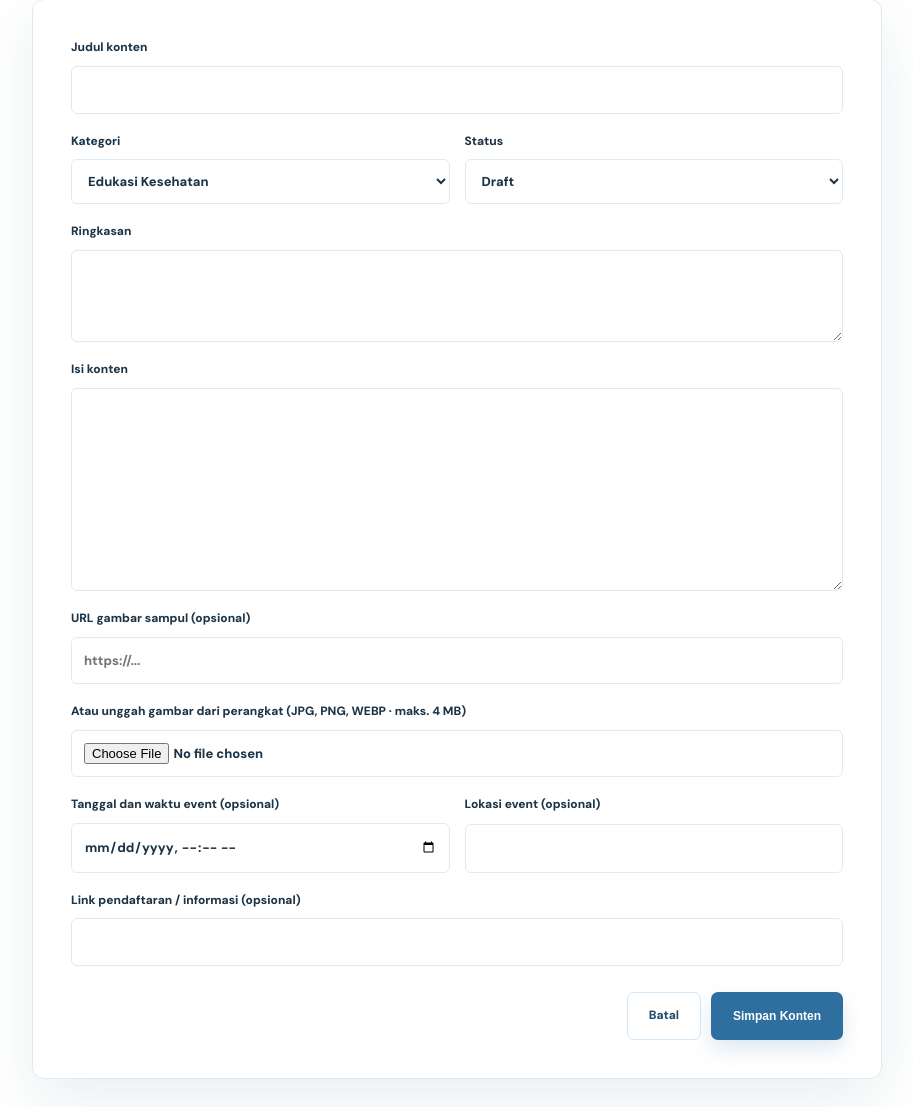
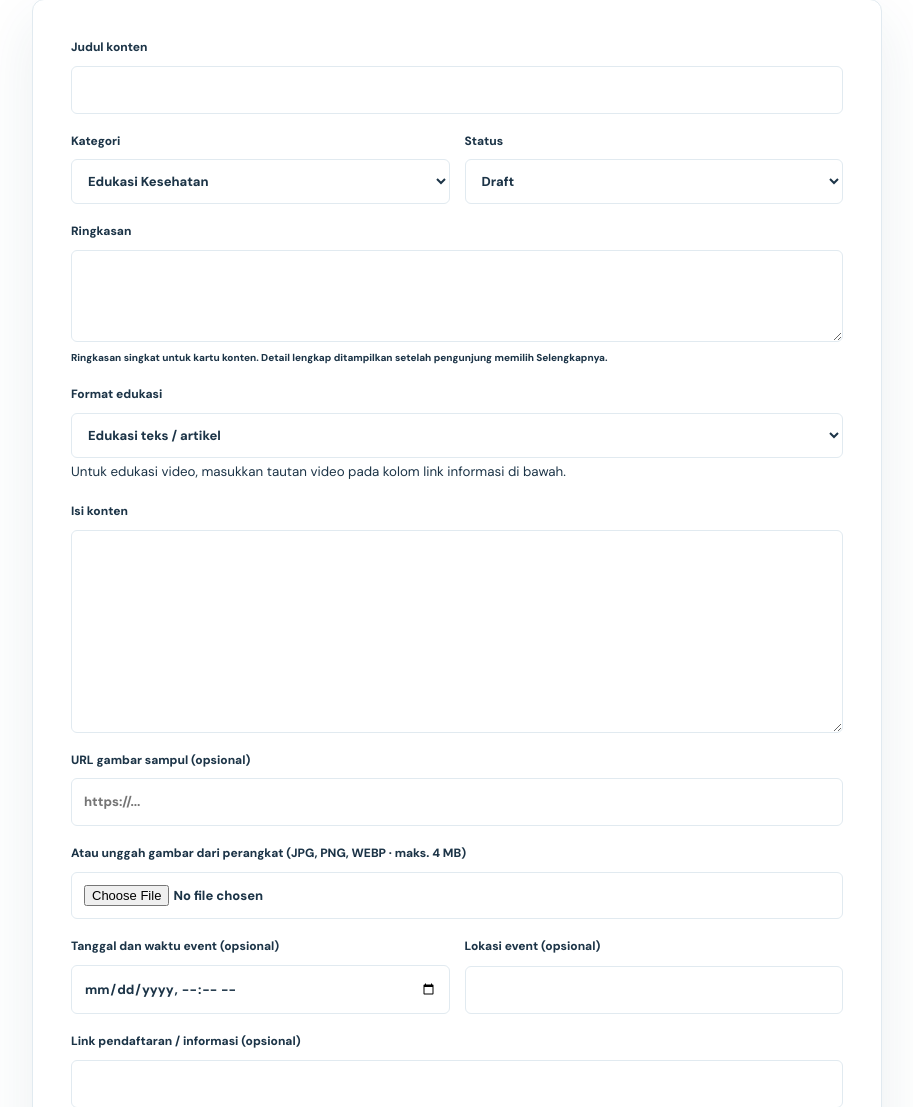
Before and after one commit to ferdiramandani/kadestim, a Laravel app: page /admin/konten/create in a window 1280 px wide. Shown: the part 550-1657 px from the top of the page, without its empty margins (183-1096 px from the left). Run offline with Laravel 12, Linux system fonts and the light colour scheme; the visitor is signed in with stand-in values (Sample User, id 1).

Commit message:
Add text/video education format selector

```diff
--- a/resources/views/admin/content/form.blade.php
+++ b/resources/views/admin/content/form.blade.php
@@ -14,7 +14,8 @@
 <label>Judul konten<input name="title" value="{{ old('title',$item->title) }}" maxlength="180" required></label>
 <div class="form-two"><label>Kategori<select name="type" id="content-type" required>@foreach(['article'=>'Edukasi Kesehatan','event'=>'Event Duta','gallery'=>'Galeri','learning'=>'Media Pembelajaran'] as $key=>$label)<option value="{{ $key }}" @selected(old('type',$item->type)===$key)>{{ $label }}</option>@endforeach</select></label>
 <label>Status<select name="status" required>@foreach(['draft'=>'Draft','review'=>'Review','published'=>'Published','archived'=>'Archived'] as $key=>$label)<option value="{{ $key }}" @selected(old('status',$item->status ?: 'draft')===$key)>{{ $label }}</option>@endforeach</select></label></div>
-<label>Ringkasan<textarea name="excerpt" rows="3" maxlength="500">{{ old('excerpt',$item->excerpt) }}</textarea></label>
+<label>Ringkasan<textarea name="excerpt" rows="3" maxlength="500">{{ old('excerpt',$item->excerpt) }}</textarea><small>Ringkasan singkat untuk kartu konten. Detail lengkap ditampilkan setelah pengunjung memilih Selengkapnya.</small></label>
+<div id="article-format-field"><label>Format edukasi<select name="content_format"><option value="text" @selected(old('content_format',$item->content_format ?? 'text') === 'text')>Edukasi teks / artikel</option><option value="video" @selected(old('content_format',$item->content_format ?? 'text') === 'video')>Edukasi video</option></select></label><small>Untuk edukasi video, masukkan tautan video pada kolom link informasi di bawah.</small></div>
 <label>Isi konten<textarea name="body" rows="8">{{ old('body',$item->body) }}</textarea></label>
 <label>URL gambar sampul (opsional)<input type="url" name="cover_image" value="{{ old('cover_image',$item->cover_image && !str_starts_with($item->cover_image, 'http') ? '' : $item->cover_image) }}" placeholder="https://..."></label>
 <label>Atau unggah gambar dari perangkat (JPG, PNG, WEBP · maks. 4 MB)<input type="file" name="cover_image_file" accept="image/jpeg,image/png,image/webp">@if($item->cover_image && !str_starts_with($item->cover_image, 'http'))<small>Gambar tersimpan: {{ $item->cover_image }}</small>@endif</label>
@@ -54,9 +55,10 @@
 document.addEventListener('DOMContentLoaded', () => {
     const type = document.getElementById('content-type');
     const scenarioEditor = document.getElementById('scenario-editor');
+    const articleFormat = document.getElementById('article-format-field');
     const form = document.getElementById('content-editor');
     const modal = document.getElementById('scenario-preview-modal');
-    const syncType = () => { scenarioEditor.hidden = type.value !== 'learning'; };
+    const syncType = () => { scenarioEditor.hidden = type.value !== 'learning'; articleFormat.hidden = type.value !== 'article'; };
     type.addEventListener('change', syncType); syncType();
 
     const supportList = document.getElementById('supporting-list');
```
